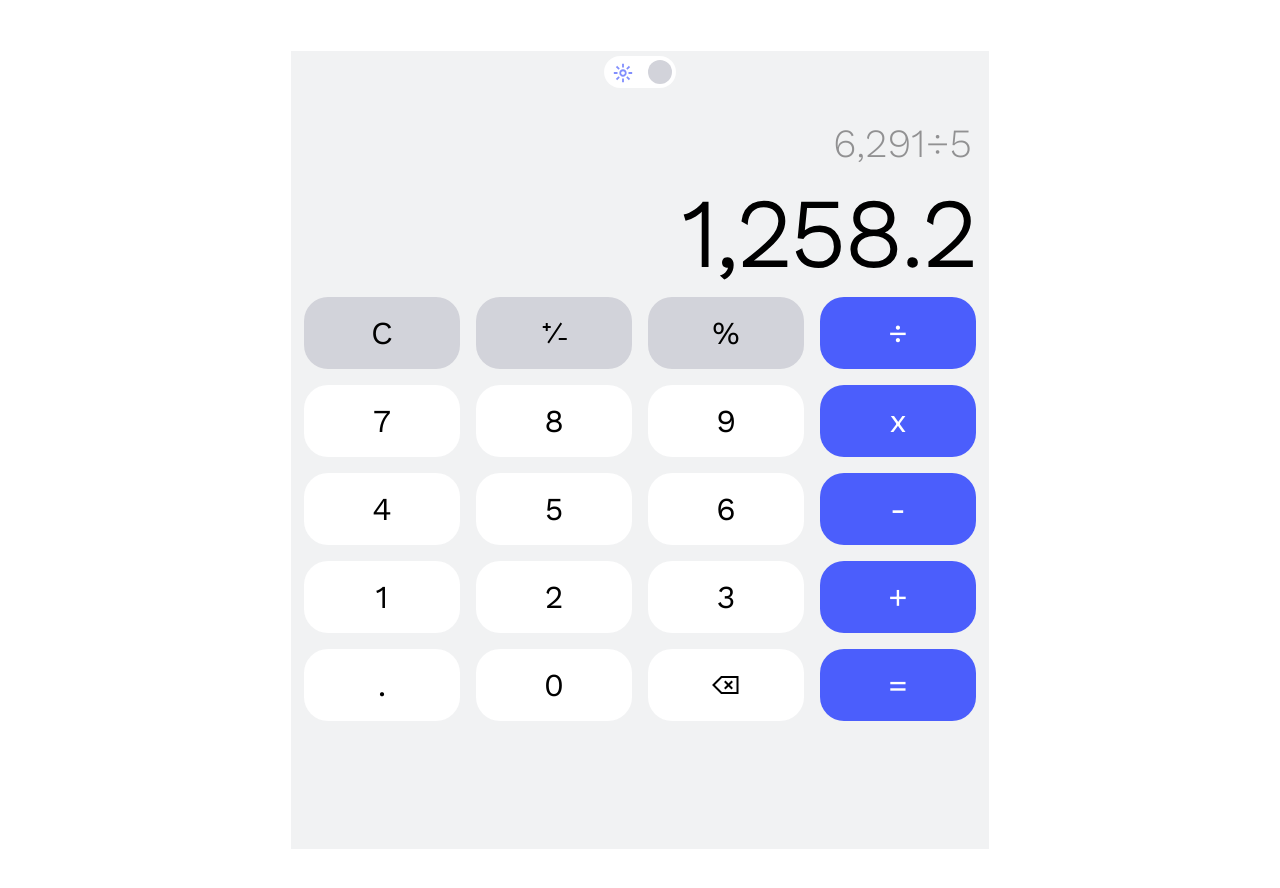
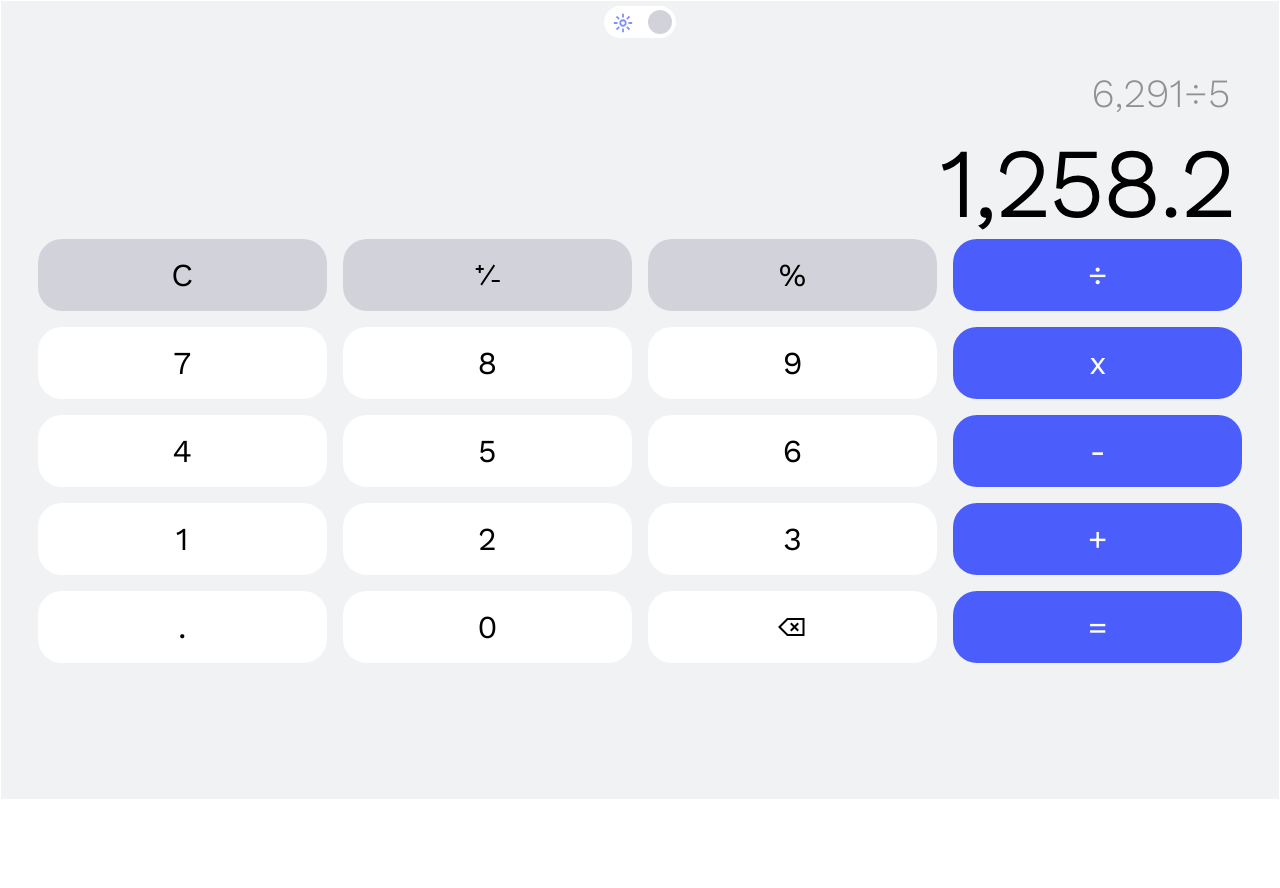
Before and after one commit to MarisaSon/MyCalculate, a plain HTML site: page index.html in a window 1280 px wide. After the commit the page ends 800 px from the top, so only its background shows below. Drawn offline with nearby package versions, Linux system fonts and the light colour scheme.

Commit message:
Доработка калькулятора изменен размер калькулятора, позиционирование grid кнопки в калькуляторе растягиваются в зависимости от размера устройства

```diff
--- a/css/style.css
+++ b/css/style.css
@@ -1,3 +1,7 @@
+body {
+  margin: 0;
+}
+
 :root {
   --grey-bg: #d2d3da;
   --blue-bg: #4b5efc;
@@ -9,72 +13,17 @@
 }
 
 .container {
-  max-width: 700px;
+  max-width: 100%;
+  min-width: 350px;
   height: 100vh;
   border: 1px solid white;
   padding: 5px;
-  margin: 50px auto;
   background-color: var(--light-white);
 }
-.buttons {
-  display: grid;
-  /* gap: 0; */
-  grid-template-areas:
-    "del plus-minus percent division"
-    "seven eigth nine multiply"
-    "four five six minus"
-    "one two three plus"
-    "dot zero clear equal";
-}
 
-.buttons__btn {
-  display: flex;
-  justify-content: center;
-  align-items: center;
-  min-width: 72px;
-  height: 72px;
-  border-radius: 24px;
-  border: none;
-  margin: 8px;
-  padding: 0px;
-  color: var(--black);
-  background-color: var(--white-bg);
-  font-family: "Work Sans", sans-serif;
-  font-weight: 400;
-  font-size: 32px;
-}
-
-.buttons__btn_bg-grey {
-  background-color: var(--grey-bg);
-}
-
-.buttons__btn_bg-blue,
-.division {
-  background-color: var(--blue-bg);
-  color: var(--white-bg);
-}
-
-.display__text {
-  display: flex;
-  justify-content: flex-end;
-  font-family: "Work Sans", sans-serif;
-  font-weight: 300;
-  font-size: 40px;
-  color: var(--dark-grey);
-  margin: 0;
-  margin-top: 32px;
-  margin-right: 12px;
-}
-
-.display__text_result {
-  font-family: "Work Sans", sans-serif;
-  font-weight: 300;
-  font-size: 96px;
-  -webkit-text-stroke: 2px #000000;
-  color: var(--black);
-  margin: 0;
-  margin-top: 10px;
-  margin-right: 7px;
+.calculate {
+  width: 95%;
+  margin: auto;
 }
 
 *,
@@ -132,3 +81,57 @@
   position: absolute;
   visibility: hidden;
 }
+
+.keybord {
+  display: grid;
+  grid-template-columns: repeat(4, 1fr);
+  gap: 16px;
+}
+
+.button {
+  display: grid;
+  align-items: center;
+  justify-items: center;
+  min-width: 72px;
+  height: 72px;
+  border-radius: 24px;
+  padding: 0;
+  border: none;
+  color: var(--black);
+  background-color: var(--white-bg);
+  font-family: "Work Sans", sans-serif;
+  font-weight: 400;
+  font-size: 32px;
+}
+
+.button_bg-grey {
+  background-color: var(--grey-bg);
+}
+
+.button_bg-blue {
+  background-color: var(--blue-bg);
+  color: var(--white-bg);
+}
+
+.display__text {
+  display: grid;
+  justify-content: end;
+  font-family: "Work Sans", sans-serif;
+  font-weight: 300;
+  font-size: 40px;
+  color: var(--dark-grey);
+  margin: 0;
+  margin-top: 32px;
+  margin-right: 12px;
+}
+
+.display__text_result {
+  font-family: "Work Sans", sans-serif;
+  font-weight: 300;
+  font-size: 96px;
+  -webkit-text-stroke: 2px #000000;
+  color: var(--black);
+  margin: 0;
+  margin-top: 10px;
+  margin-right: 7px;
+}
--- a/index.html
+++ b/index.html
@@ -14,6 +14,7 @@
   </head>
   <body>
     <div class="container">
+      <div class="calculate">
         <label class="toggle">
           <input class="toggle__checkbox" type="checkbox" />
           <div class="toggle__switch"></div>
@@ -22,35 +23,36 @@
           <p class="display__text display__text_input">6,291÷5</p>
           <p class="display__text display__text_result">1,258.2</p>
         </div>
-      <div class="buttons">
-        <button class="buttons__btn buttons__btn_bg-grey del">C</button>
-        <button class="buttons__btn buttons__btn_bg-grey plus-minus">
-          <img class="buttons__icon" src="/icon/plus_minus.svg" alt="icon" />
+        <div class="keybord">
+          <button class="button button_bg-grey">C</button>
+          <button class="button button_bg-grey">
+            <img class="button__icon" src="/icon/plus_minus.svg" alt="icon" />
           </button>
-        <button class="buttons__btn buttons__btn_bg-grey percent">%</button>
-        <button class="buttons__btn buttons__btn_bg-grey division">÷</button>
+          <button class="button button_bg-grey">%</button>
+          <button class="button button_bg-blue">÷</button>
 
-        <button class="buttons__btn seven">7</button>
-        <button class="buttons__btn eigth">8</button>
-        <button class="buttons__btn nine">9</button>
-        <button class="buttons__btn buttons__btn_bg-blue multiply">x</button>
+          <button class="button">7</button>
+          <button class="button">8</button>
+          <button class="button">9</button>
+          <button class="button button_bg-blue">x</button>
 
-        <button class="buttons__btn four">4</button>
-        <button class="buttons__btn five">5</button>
-        <button class="buttons__btn six">6</button>
-        <button class="buttons__btn buttons__btn_bg-blue minus">-</button>
+          <button class="button">4</button>
+          <button class="button">5</button>
+          <button class="button">6</button>
+          <button class="button button_bg-blue">-</button>
 
-        <button class="buttons__btn one">1</button>
-        <button class="buttons__btn two">2</button>
-        <button class="buttons__btn three">3</button>
-        <button class="buttons__btn buttons__btn_bg-blue plus">+</button>
+          <button class="button">1</button>
+          <button class="button">2</button>
+          <button class="button">3</button>
+          <button class="button button_bg-blue">+</button>
 
-        <button class="buttons__btn dot">.</button>
-        <button class="buttons__btn zero">0</button>
-        <button class="buttons__btn clear">
-          <img class="buttons__icon" src="/icon/delete.svg" alt="icon" />
+          <button class="button">.</button>
+          <button class="button">0</button>
+          <button class="button">
+            <img class="button__icon" src="/icon/delete.svg" alt="icon" />
           </button>
-        <button class="buttons__btn buttons__btn_bg-blue equal">=</button>
+          <button class="button button_bg-blue">=</button>
+        </div>
       </div>
     </div>
   </body>
```
Lines whose indentation alone changed are shown as unchanged.
